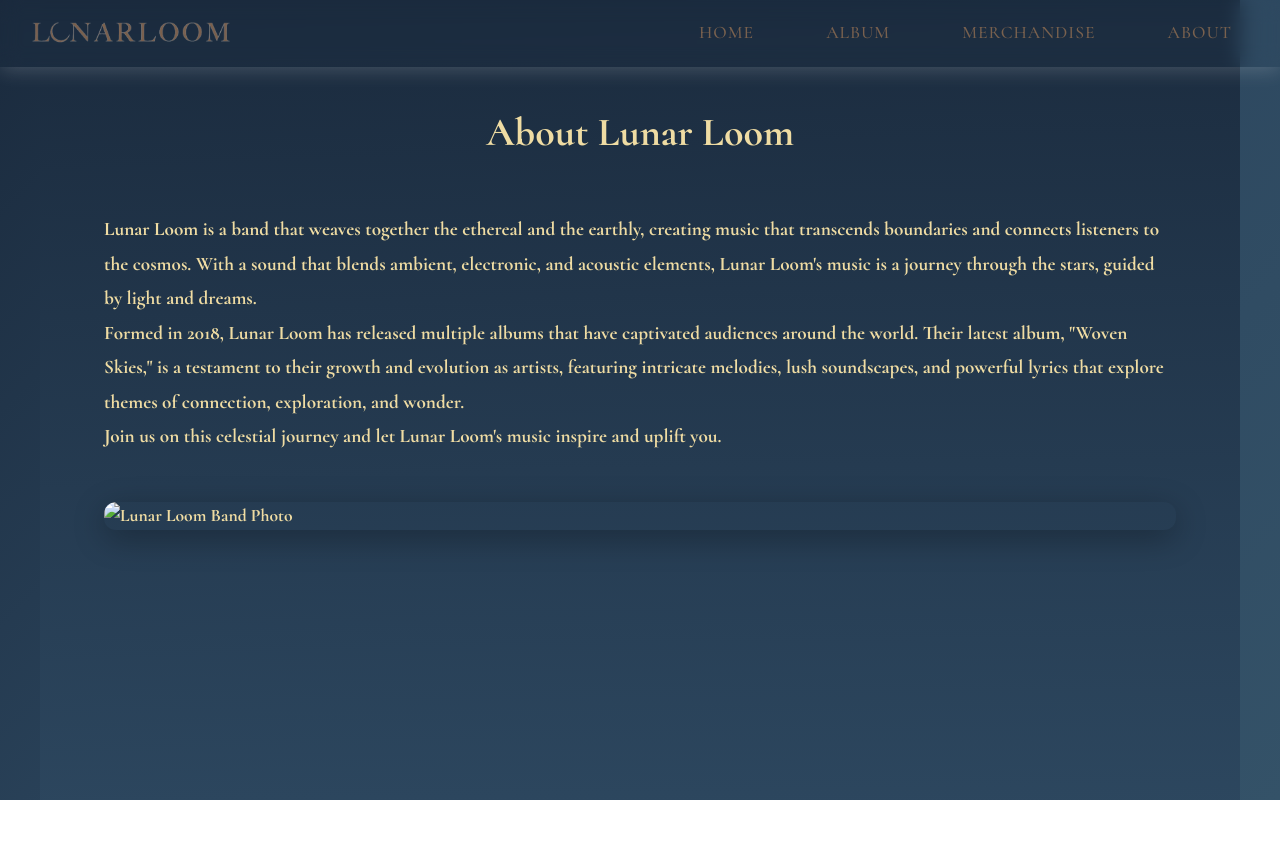
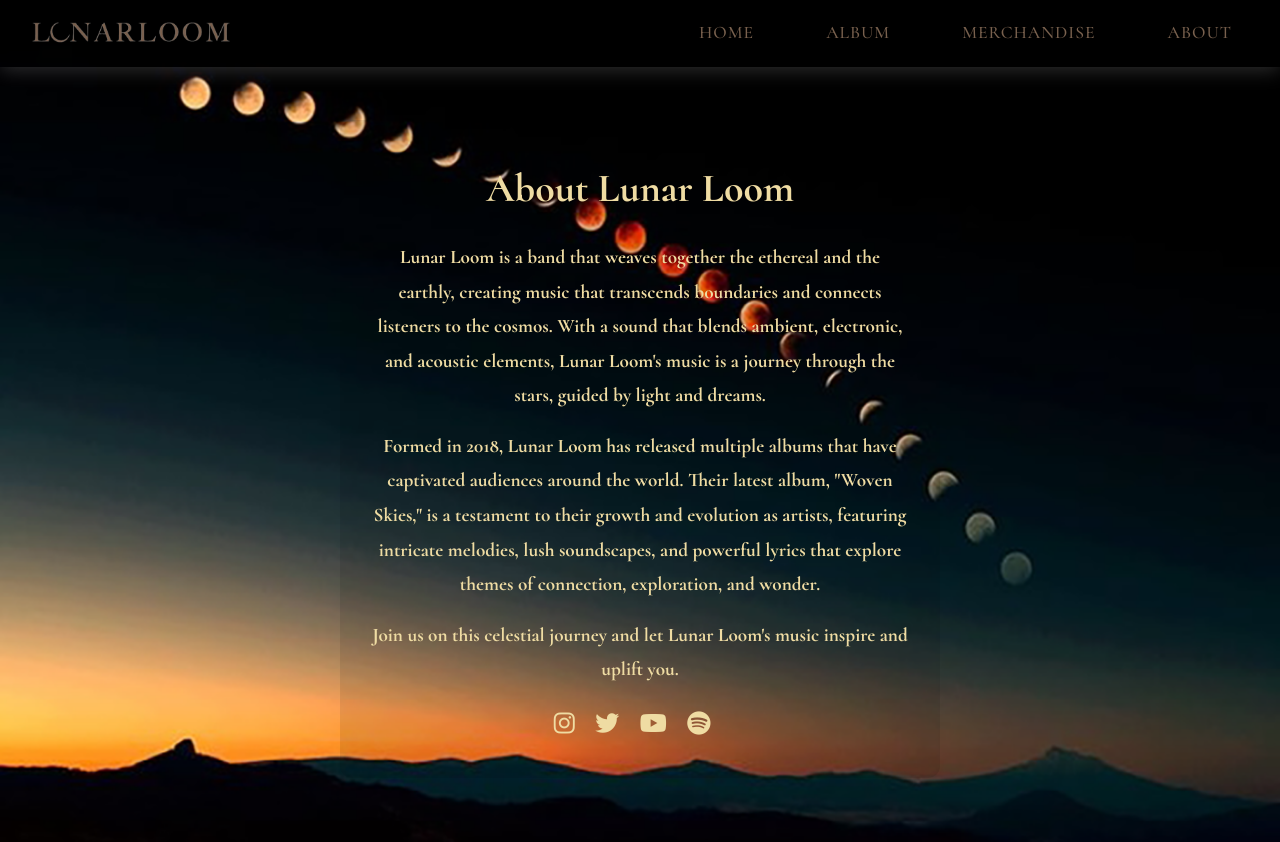
Before and after one commit to addiee13/album, a plain HTML site: page about.html in a window 1280 px wide. Before the commit the page ends 800 px from the top, so only its background shows below. Drawn offline with Linux system fonts and the light colour scheme.

Commit message:
all working tentatively

```diff
--- a/about.html
+++ b/about.html
@@ -22,12 +22,10 @@
         </ul>
     </nav>
 
-    <main class="about-page">
-        <header class="about-header">
-            <h1>About Lunar Loom</h1>
-        </header>
-        <section class="about-content">
+    <div class="about-page">
+        <div class="about-content">
             <div class="about-text">
+                <h1>About Lunar Loom</h1>
                 <p>
                     Lunar Loom is a band that weaves together the ethereal and the earthly, creating music that transcends boundaries and connects listeners to the cosmos. With a sound that blends ambient, electronic, and acoustic elements, Lunar Loom's music is a journey through the stars, guided by light and dreams.
                 </p>
@@ -37,11 +35,14 @@
                 <p>
                     Join us on this celestial journey and let Lunar Loom's music inspire and uplift you.
                 </p>
+                <div class="social-media">
+                    <a href="https://www.instagram.com" target="_blank"><i class="fab fa-instagram"></i></a>
+                    <a href="https://www.twitter.com" target="_blank"><i class="fab fa-twitter"></i></a>
+                    <a href="https://www.youtube.com" target="_blank"><i class="fab fa-youtube"></i></a>
+                    <a href="https://www.spotify.com" target="_blank"><i class="fab fa-spotify"></i></a>
+                </div>
             </div>
-            <div class="band-photo">
-                <img src="images/band_photo.jpg" alt="Lunar Loom Band Photo">
-            </div>
-        </section>
-    </main>
+        </div>
+    </div>
 </body>
 </html>
--- a/css/about.css
+++ b/css/about.css
@@ -1,16 +1,25 @@
-@import 'style.css';
-
 body {
     font-family: 'Cormorant', serif;
     line-height: 1.6;
     color: #EFDCA3;
-    background: linear-gradient(135deg, #1a2a3d 0%, #2c465e 50%, #345268 100%);
+    background-image: url('../images/loom.png');
+    background-size: cover;
+    background-attachment: fixed;
+    background-position: center;
+    background-repeat: no-repeat;
+    min-height: 100vh;
+    margin: 0;
+    padding: 0;
+    overflow-x: hidden; /* Prevent horizontal scrolling */
+    display: flex;
 }
 
-.about-page {
-    padding-top: 100px;
-    min-height: 100vh;
-    background: linear-gradient(to bottom, rgba(26, 42, 61, 0.95), rgba(44, 70, 94, 0.95));
+.header {
+    height: 100vh;
+    display: flex;
+    justify-content: flex-end;
+    align-items: center;
+    padding: 2rem;
 }
 
 .about-header {
@@ -28,9 +37,13 @@ body {
     display: grid;
     gap: 3rem;
     align-items: start;
-    max-width: 1200px;
-    margin: 0 auto;
-    padding: 0 2rem;
+    max-width: 600px;
+    padding: 2rem;
+    background: rgba(0, 0, 0, 0.091);
+    border-radius: 12px;
+    width: 100%;
+    box-sizing: border-box;
+    text-align: center;
 }
 
 .about-text {
@@ -48,3 +61,30 @@ body {
     width: 100%;
     border-radius: 12px;
 }
+
+.about-text h1 {
+    font-size: 2.5rem;
+    color: #EFDCA3;
+    margin-bottom: 1rem;
+    font-weight: bold;
+}
+
+.about-text p {
+    font-size: 1.2rem;
+    margin-bottom: 1rem;
+}
+
+.social-media {
+    margin-top: 1rem;
+}
+
+.social-media a {
+    color: #EFDCA3;
+    font-size: 1.5rem;
+    margin-right: 1rem;
+    transition: color 0.3s ease;
+}
+
+.social-media a:hover {
+    color: #CC9370;
+}
--- a/css/style.css
+++ b/css/style.css
@@ -4,30 +4,13 @@
 @import 'album.css';
 @import 'merch.css';
 
+
 /* Global Styles */
 body {
     font-family: 'Cormorant', serif;
 }
 
-/* Responsive Design */
-@media (max-width: 768px) {
-    .hero-title {
-        font-size: 3rem;
-    }
-
-    .nav-links {
-        gap: 1.5rem;
-    }
-
-    .album-title {
-        font-size: 2.5rem;
-    }
-
-    .merch-grid {
-        grid-template-columns: 1fr;
-    }
-}
-
+/* Navbar */
 .navbar {
     background: transparent;
     padding: 1.2rem 2rem;
@@ -96,6 +79,18 @@ body {
     color: #ffffff;
 }
 
+/* Hero Section */
+.hero {
+    background: linear-gradient(rgba(0,0,0,0.3), rgba(0,0,0,0.3)), url('../images/main_poster.jpg') center/cover no-repeat;
+    height: 100vh;
+    display: flex;
+    justify-content: center;
+}
+
+.hero-content {
+    text-align: center;
+}
+
 .cta-button {
     display: block;
     margin-top: 70vh;
@@ -114,3 +109,22 @@ body {
     animation: fadeInUp 1s ease 0.4s;
     animation-fill-mode: backwards;
 }
+
+/* Responsive Design */
+@media (max-width: 768px) {
+    .hero-title {
+        font-size: 3rem;
+    }
+
+    .nav-links {
+        gap: 1.5rem;
+    }
+
+    .album-title {
+        font-size: 2.5rem;
+    }
+
+    .merch-grid {
+        grid-template-columns: 1fr;
+    }
+}
```
Also changed, not shown: index.html (+4 -3 lines), images/loom.png (added).
